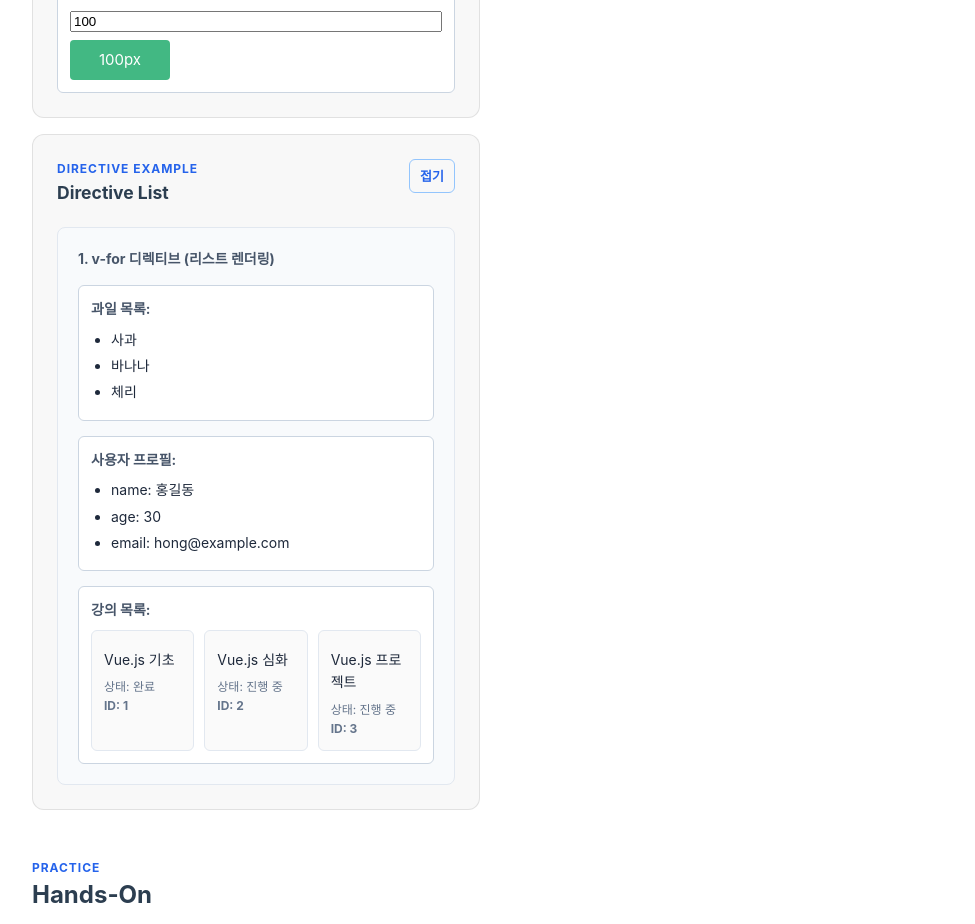
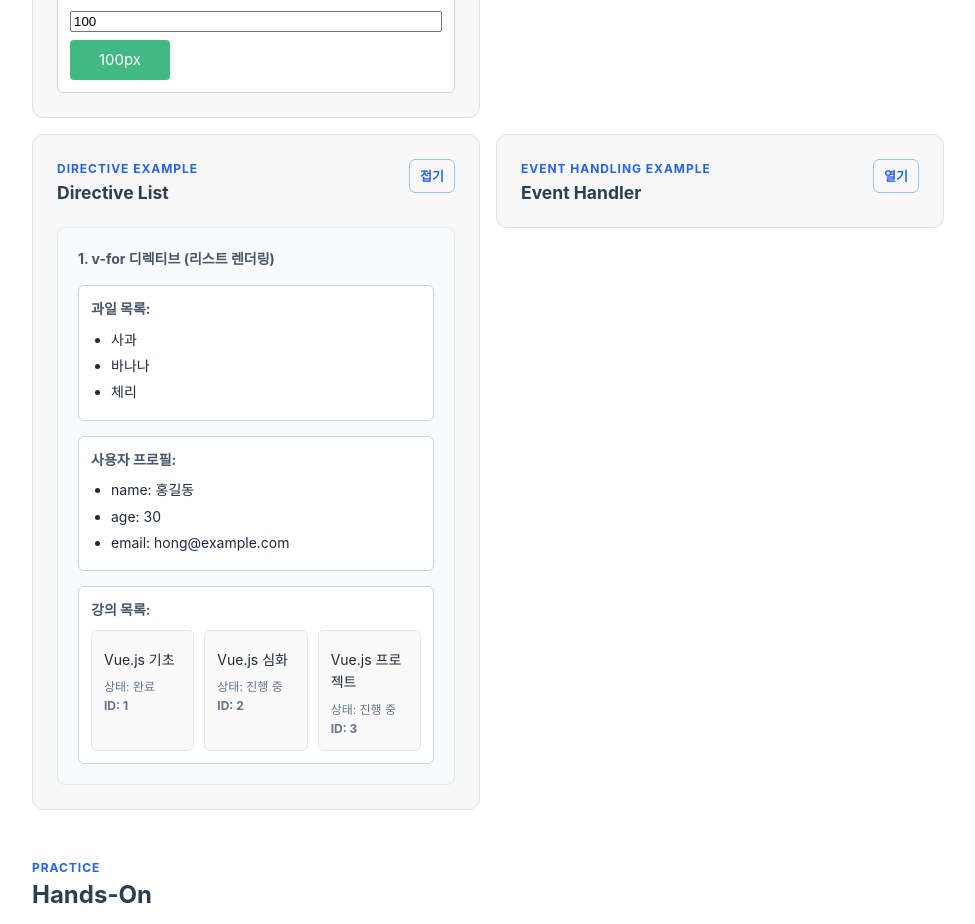
Before and after one commit to ShinHyeongcheol/skala-vue, a Vue app in the folder skala-vue/: page / in a window 1280 px wide. Shown: the part 1280-2204 px from the top of the page, without its empty margins (152-1127 px from the left). Built offline with nearby package versions, Linux system fonts and the light colour scheme.

Commit message:
#4: code challenge - event handler

```diff
--- a/skala-vue/src/App.vue
+++ b/skala-vue/src/App.vue
@@ -2,10 +2,13 @@
 import { ref } from 'vue'
 
 import SampleOne from './components/practices/codeChallenge/reactivity/SampleOne.vue'
+
 import DirectiveText from './components/practices/codeChallenge/vueDirective/DirectiveText.vue'
 import DirectiveBind from './components/practices/codeChallenge/vueDirective/DirectiveBind.vue'
 import DirectiveCondition from './components/practices/codeChallenge/vueDirective/DirectiveCondition.vue'
 import DirectiveList from './components/practices/codeChallenge/vueDirective/DirectiveList.vue'
+
+import EventHandler from './components/practices/codeChallenge/evnetHandling/EventHandler.vue'
 
 const openCards = ref({
   sampleOne: true,
@@ -91,6 +94,18 @@ const openCards = ref({
             </button>
           </div>
           <div v-show="openCards.directiveList"><DirectiveList /></div>
+        </article>
+        <article class="practice-card">
+          <div class="card-heading">
+            <div>
+              <p>Event Handling example</p>
+              <h3>Event Handler</h3>
+            </div>
+            <button class="card-toggle" type="button" :aria-expanded="openCards.eventHandler" @click="openCards.eventHandler = !openCards.eventHandler">
+              {{ openCards.eventHandler ? '접기' : '열기' }}
+            </button>
+          </div>
+          <div v-show="openCards.eventHandler"><EventHandler /></div>
         </article>
       </div>
     </section>
--- /dev/null
+++ b/skala-vue/src/components/practices/codeChallenge/evnetHandling/EventHandler.vue
@@ -0,0 +1,34 @@
+<script setup>
+import { ref } from 'vue'
+
+const cnt = ref(0)
+
+const sayHello = () => {
+  alert('안녕하세요! 메서드 핸들러가 호출되었습니다.')
+}
+</script>
+
+<template>
+    <h3 class="label">1. 이벤트 핸들링</h3>
+    <div class="card">
+        <div class="box">
+            <p class="label">카운트: {{ cnt }}</p>
+            <button class="btn btn-primary" @click="cnt++">카운트 증가</button>
+            <button class="btn btn-secondary" @click="cnt--">카운트 감소</button>
+            <button class="btn btn-success" @click="sayHello">메서드 호출</button>
+        </div>
+    </div>
+</template>
+
+<style scoped>
+.card { padding: 20px; background: #f8fafc; border-radius: 8px; border: 1px solid #cbd5e1; color: #000000; }
+.card-title { margin: 0 0 12px 0; font-size: 18px; color: #000000; font-weight: bold; }
+.box { margin-top: 15px; padding: 14px; background: #ffffff; border-radius: 6px; border: 1px solid #cbd5e1; }
+.box-title { margin: 0 0 8px 0; font-size: 15px; color: #000000; font-weight: bold; }
+.text { font-size: 14px; color: #000000; margin: 8px 0 12px 0; line-height: 1.5; }
+.text-bold { font-weight: bold; color: #000000; }
+.btn { padding: 8px 14px; border: none; border-radius: 6px; cursor: pointer; font-weight: bold; margin-right: 8px; }
+.btn-primary { background-color: #2563eb; color: #ffffff; }
+.btn-secondary { background-color: #475569; color: #ffffff; }
+.btn-success { background-color: #16a34a; color: #ffffff; }
+</style>
```
